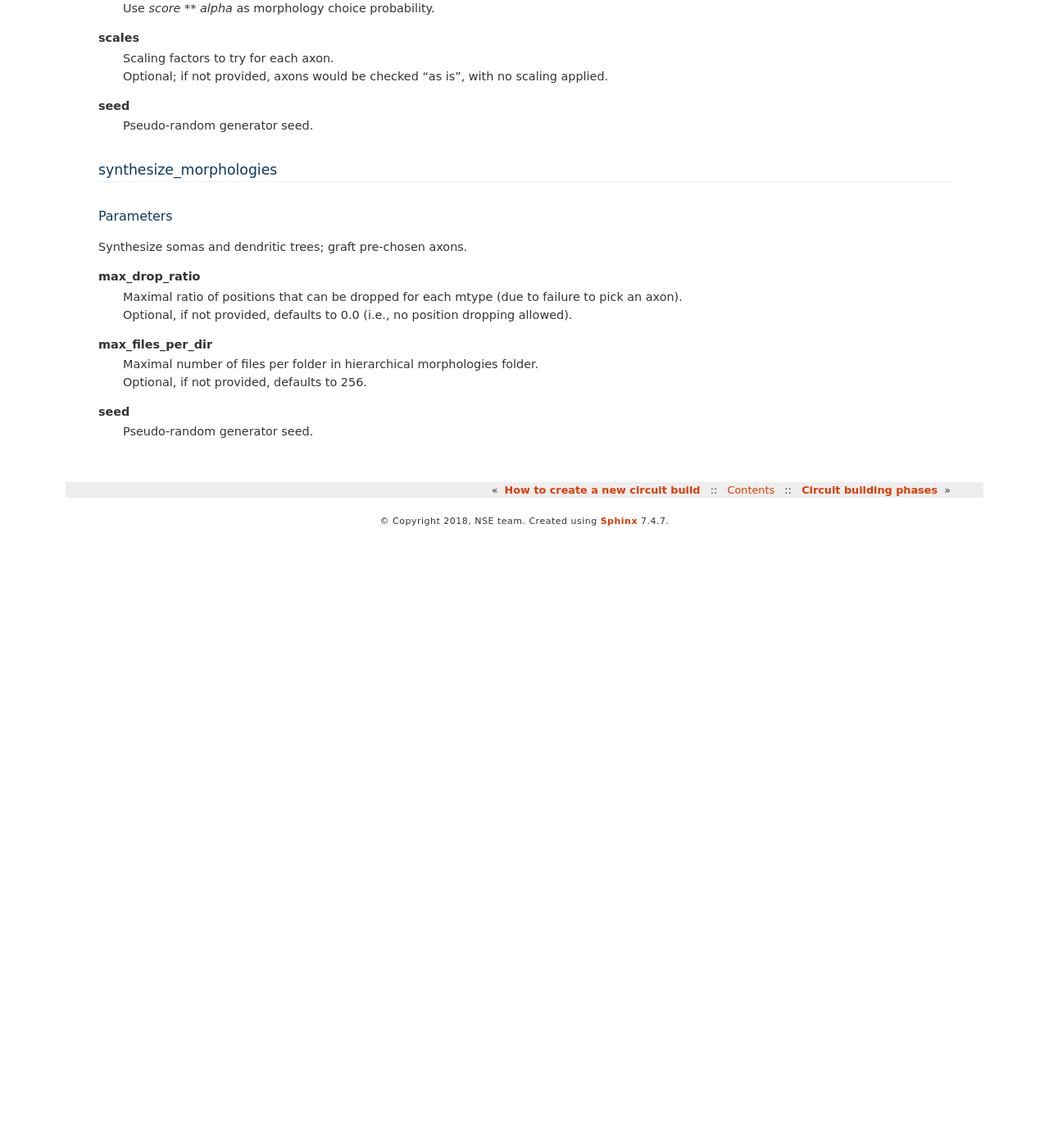
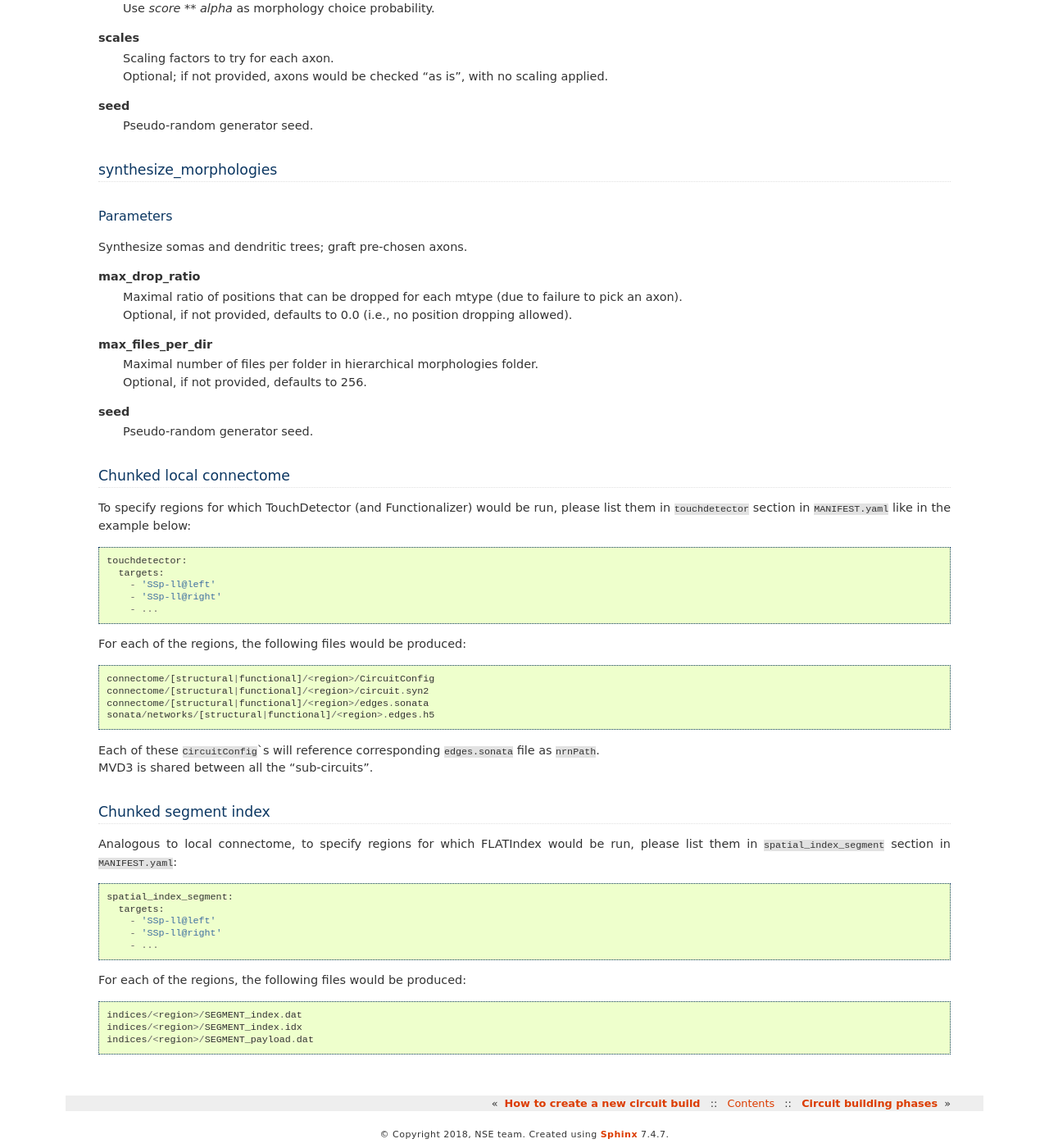
Before and after one commit to BlueBrain/circuit-build, a Sphinx documentation site: the page built from doc/source/neocortex.rst, in a window 1280 px wide and 1400 px high, scrolled down 1142 px. Shown: the whole window at 82% size. Built offline with Sphinx 7.4.7, drawn with Linux system fonts in a browser that asks for light colours; before the commit the page ends 1794 px from its top, so only the background shows below that.

Commit message:
Updated NCX tutorial
  * running chunked local connectome
  * running chunked segment index

Change-Id: Ia3a42446f16db9c3ef20329a6a424590b606d75a

```diff
--- a/doc/source/neocortex.rst
+++ b/doc/source/neocortex.rst
@@ -89,3 +89,51 @@ Synthesize somas and dendritic trees; graft pre-chosen axons.
 
 **seed**
     Pseudo-random generator seed.
+
+
+Chunked local connectome
+------------------------
+
+To specify regions for which TouchDetector (and Functionalizer) would be run, please list them in ``touchdetector`` section in ``MANIFEST.yaml`` like in the example below:
+
+::
+
+    touchdetector:
+      targets:
+        - 'SSp-ll@left'
+        - 'SSp-ll@right'
+        - ...
+
+For each of the regions, the following files would be produced:
+
+::
+
+    connectome/[structural|functional]/<region>/CircuitConfig
+    connectome/[structural|functional]/<region>/circuit.syn2
+    connectome/[structural|functional]/<region>/edges.sonata
+    sonata/networks/[structural|functional]/<region>.edges.h5
+
+| Each of these ``CircuitConfig``\`s will reference corresponding ``edges.sonata`` file as ``nrnPath``.
+| MVD3 is shared between all the "sub-circuits".
+
+
+Chunked segment index
+---------------------
+
+Analogous to local connectome, to specify regions for which FLATIndex would be run, please list them in ``spatial_index_segment`` section in ``MANIFEST.yaml``:
+
+::
+
+    spatial_index_segment:
+      targets:
+        - 'SSp-ll@left'
+        - 'SSp-ll@right'
+        - ...
+
+For each of the regions, the following files would be produced:
+
+::
+
+    indices/<region>/SEGMENT_index.dat
+    indices/<region>/SEGMENT_index.idx
+    indices/<region>/SEGMENT_payload.dat
```
